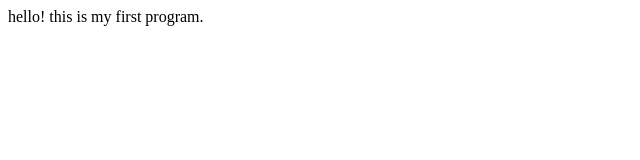
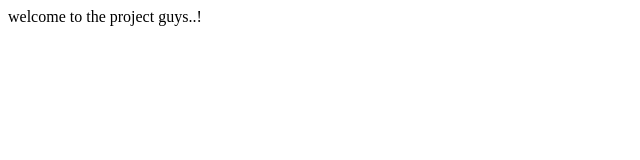
Before and after one commit to Pranav3782/Project_1, a plain HTML site: page start.html in a window 1280 px wide. Shown: the full height of the page, 0-640 px from the left. Drawn offline with Linux system fonts and the light colour scheme.

Commit message:
Update start.html

```diff
--- a/start.html
+++ b/start.html
@@ -1,4 +1,9 @@
-<div>
-hello!
-  this is my first program.
-</div>
+
+<html>
+    <body>
+        <title>
+            this is
+        </title>
+        welcome to the project guys..!
+        </body>
+    </html>
```
